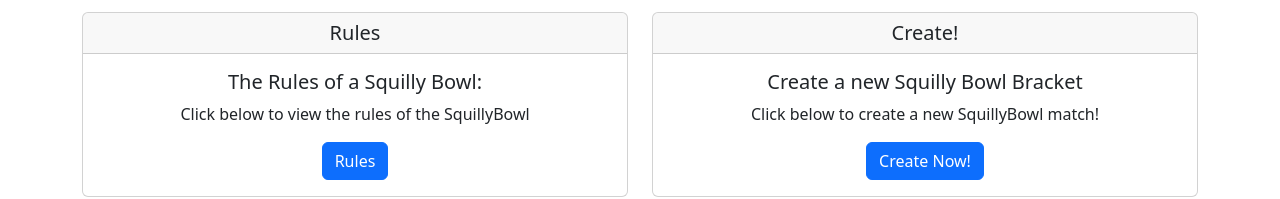
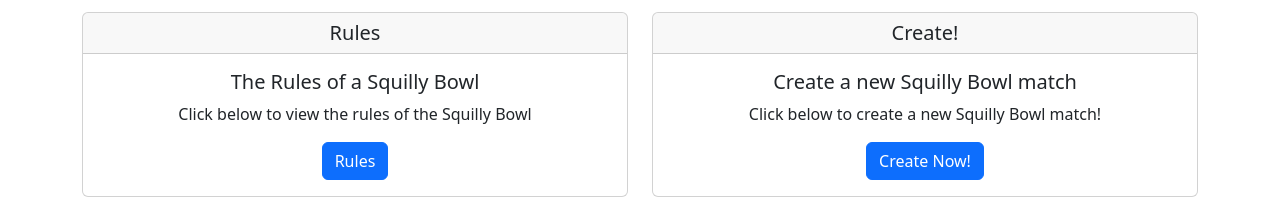
Before and after one commit to rpkruse/squilly-bowl, an Angular app: page /home in a window 1280 px wide. Shown: the part 250-449 px from the top of the page. Built offline with nearby package versions, Linux system fonts and the light colour scheme.

Commit message:
Fixed wording

```diff
--- a/src/app/components/home/home.component.html
+++ b/src/app/components/home/home.component.html
@@ -16,8 +16,8 @@
       <div class="card h-100">
         <h5 class="card-header">Rules</h5>
         <div class="card-body">
-          <h5 class="card-title">The Rules of a Squilly Bowl:</h5>
-          <p class="card-text">Click below to view the rules of the SquillyBowl</p>
+          <h5 class="card-title">The Rules of a Squilly Bowl</h5>
+          <p class="card-text">Click below to view the rules of the Squilly Bowl</p>
           <a [href]="rulesRoute" class="btn btn-primary">Rules</a>
         </div>
       </div>
@@ -28,8 +28,8 @@
       <div class="card h-100">
         <h5 class="card-header">Create!</h5>
         <div class="card-body">
-          <h5 class="card-title">Create a new Squilly Bowl Bracket</h5>
-          <p class="card-text">Click below to create a new SquillyBowl match!</p>
+          <h5 class="card-title">Create a new Squilly Bowl match</h5>
+          <p class="card-text">Click below to create a new Squilly Bowl match!</p>
           <a [href]="createRoute" class="btn btn-primary">Create Now!</a>
         </div>
       </div>
```
